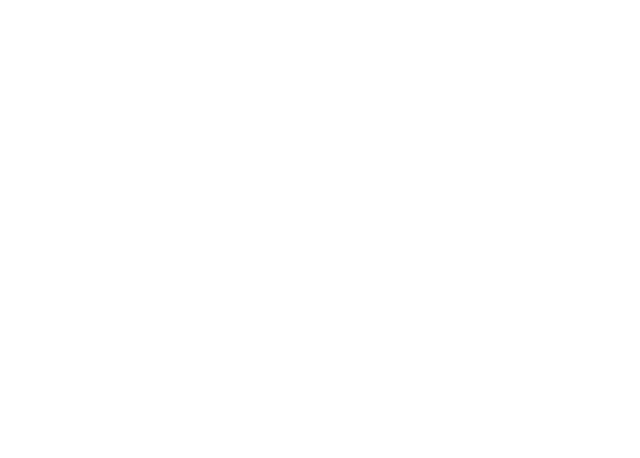
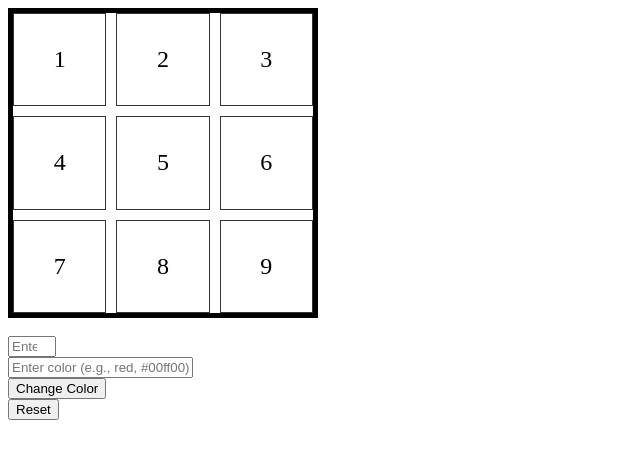
Before and after one commit to acciojob/Replit-Asian-Paints-Jashwnath, a website: page main.html in a window 1280 px wide. Shown: the whole page, without its empty margins (0-640 px from the left). Drawn offline with Linux system fonts and the light colour scheme.

Commit message:
created a submission

```diff
--- a/main.html
+++ b/main.html
@@ -7,7 +7,22 @@
 </head>
 
 <body>
-	<!-- the entire body must be written by student -->
+	<div class="grid-container">
+		<div class="grid-item" id="1">1</div>
+		<div class="grid-item"id="2">2</div>
+		<div class="grid-item" id="3">3</div>
+		<div class="grid-item" id="4">4</div>
+		<div class="grid-item" id="5">5</div>
+		<div class="grid-item"id="6">6</div>
+		<div class="grid-item" id="7">7</div>
+		<div class="grid-item" id="8">8</div>
+		<div class="grid-item" id="9">9</div>
+	</div><br>
+	<input type="number" id="block_id" placeholder="Enter block id (1-9)" min="1" max="9"><br>
+  <input type="text" id="colour_id" placeholder="Enter color (e.g., red, #00ff00)"><br>
+  <button id="change_button">Change Color</button><br>
+  <button id="Reset">Reset</button>
+
     <script type="text/javascript" src="./script.js">
 </script>
 
--- a/script.js
+++ b/script.js
@@ -1 +1,30 @@
 //your JS code here. If required.
+const changeButton=document.getElementById("change_button");
+const rstButton=document.getElementById("Reset");
+
+changeButton.addEventListener("click",function(){
+
+const blockId = document.getElementById("block_id").value.trim();
+const colour = document.getElementById("colour_id").value.trim();
+
+	const allItems = document.querySelectorAll(".grid-item");
+	allItems.forEach(item=>{
+		item.style.backgroundColor = "transparent";
+	})
+	const targetItem=document.getElementById(blockId);
+	if(targetItem){
+		targetItem.style.backgroundColor=colour;
+	}
+	else{
+		alert("enter a valid colour");
+	}
+})
+rstButton.addEventListener("click",function(){
+const allItems = document.querySelectorAll(".grid-item");
+	allItems.forEach(item=>{
+		item.style.backgroundColor="transparent";
+	})
+})
+
+document.getElementById("block_id").value="";
+document.getElementById("colour_id").value="";
--- a/styles.css
+++ b/styles.css
@@ -1 +1,18 @@
 /*  your css code here. If applicable */
+.grid-container{
+	display:grid;
+	grid-template-columns:repeat(3,1fr);
+	grid-template-rows:repeat(3,1fr);
+	gap:10px;
+	width:300px;
+	height:300px;
+	border: 5px solid black;
+}
+   .grid-item {
+       display: flex;
+      justify-content: center;
+      align-items: center;
+      background-color: transparent;
+      border: 1px solid #333;
+      font-size: 24px;
+    }
```
